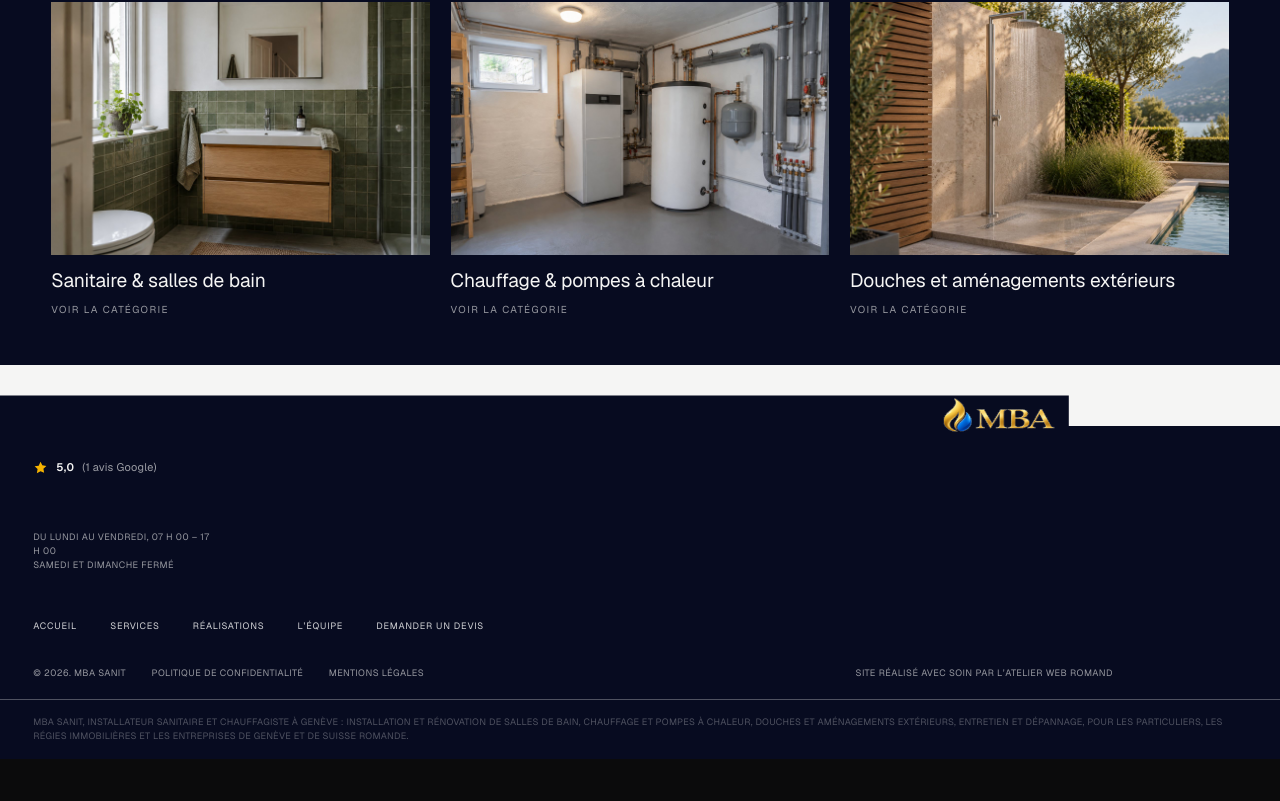
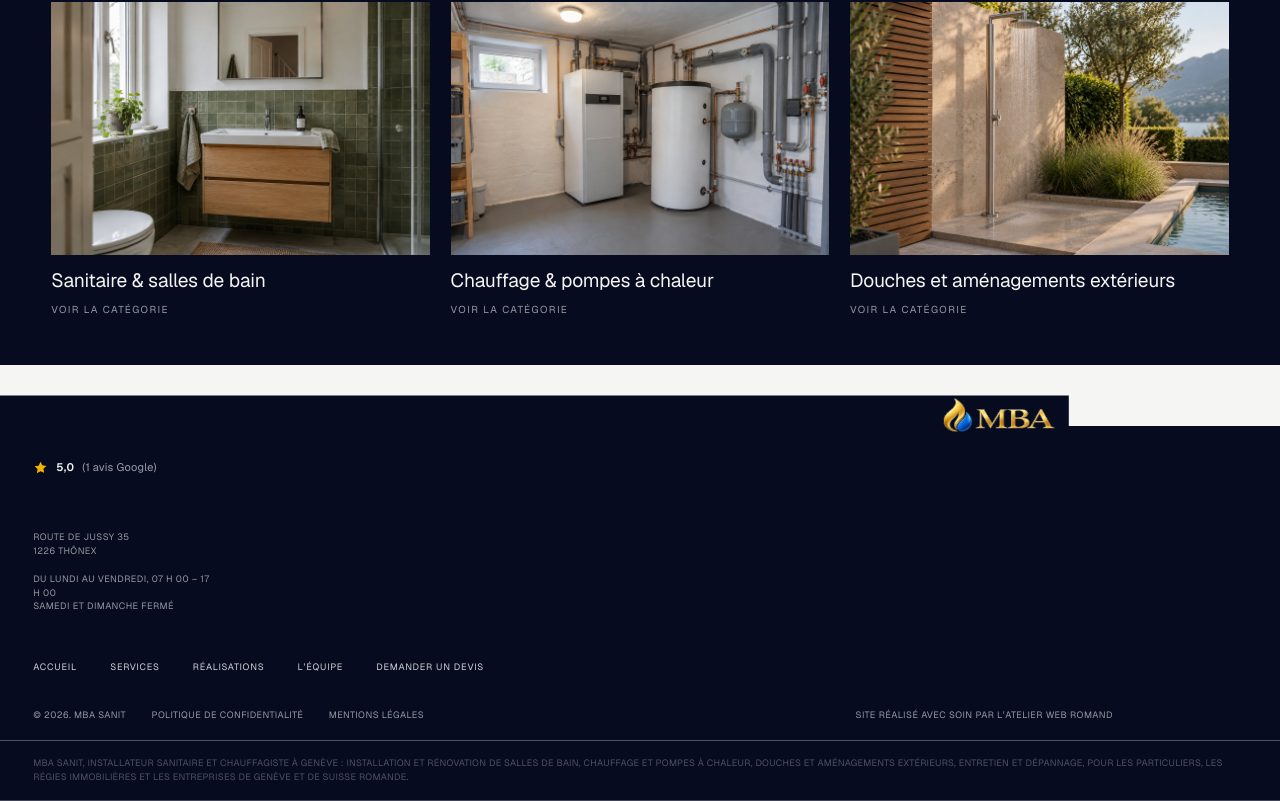
Before and after one commit to mbasanitmarketing/site-web, a Next.js app: page /realisations in a window 1280 px wide. Shown: the part 846-1647 px from the top of the page. Before the commit the page ends 1605 px from the top, so only its background shows below. Built offline with nearby package versions, Linux system fonts and the light colour scheme; a web font is replaced by a local one.

Commit message:
Footer : adresse de l'entreprise
Co-Authored-By: Claude Sonnet 5 <noreply@anthropic.com>

```diff
--- a/src/components/Footer.module.css
+++ b/src/components/Footer.module.css
@@ -125,6 +125,10 @@
    retrouvaient dans le vide, sans rien à quoi s'aligner. Elles reprennent
    la même marge que la note Google juste au-dessus. */
 .hours {
+  /* Porte maintenant l'adresse en plus des horaires : c'est un <address>
+     HTML, italique par défaut, à annuler pour garder le même style que le
+     reste du pied de page. */
+  font-style: normal;
   margin: clamp(34px, 7svh, 64px) 0 clamp(26px, 5svh, 48px);
   max-width: 30ch;
   font-size: var(--small);
--- a/src/components/Footer.tsx
+++ b/src/components/Footer.tsx
@@ -1,6 +1,6 @@
 import Image from "next/image";
 import { GoogleReviews } from "./GoogleReviews";
-import { HORAIRES } from "@/lib/contact";
+import { ADRESSE, HORAIRES } from "@/lib/contact";
 import { PAGES } from "@/lib/pages";
 import styles from "./Footer.module.css";
 
@@ -68,11 +68,16 @@ export function Footer({
 
       {/* Horaires relevées sur la fiche Google (cf. HORAIRES) : l'heure
           d'ouverture affichée jusqu'ici, 07 h 30, était fausse. */}
-      <p className={styles.hours}>
+      <address className={styles.hours}>
+        {ADRESSE.rue}
+        <br />
+        {ADRESSE.npaVille}
+        <br />
+        <br />
         {HORAIRES.jours}, {HORAIRES.heures}
         <br />
         {HORAIRES.fermeture}
-      </p>
+      </address>
 
       {/* Pages principales du site (demandé). */}
       <nav className={styles.pages} aria-label="Pages du site">
--- a/src/lib/contact.ts
+++ b/src/lib/contact.ts
@@ -19,8 +19,14 @@ export const PHONE_HREF = `tel:${PHONE_E164}`;
 /** Lien WhatsApp. wa.me veut le numéro sans « + » ni espace. */
 export const WHATSAPP_HREF = `https://wa.me/${PHONE_E164.replace("+", "")}`;
 
-/** Adresse de contact affichée sur le site. */
+/** Adresse e-mail de contact affichée sur le site. */
 export const EMAIL = "contact@mbasanit.ch";
+
+/** Adresse postale, fournie par MBA le 22/09/2026. */
+export const ADRESSE = {
+  rue: "Route de Jussy 35",
+  npaVille: "1226 Thônex",
+};
 
 /**
  * Horaires d'ouverture.
```
